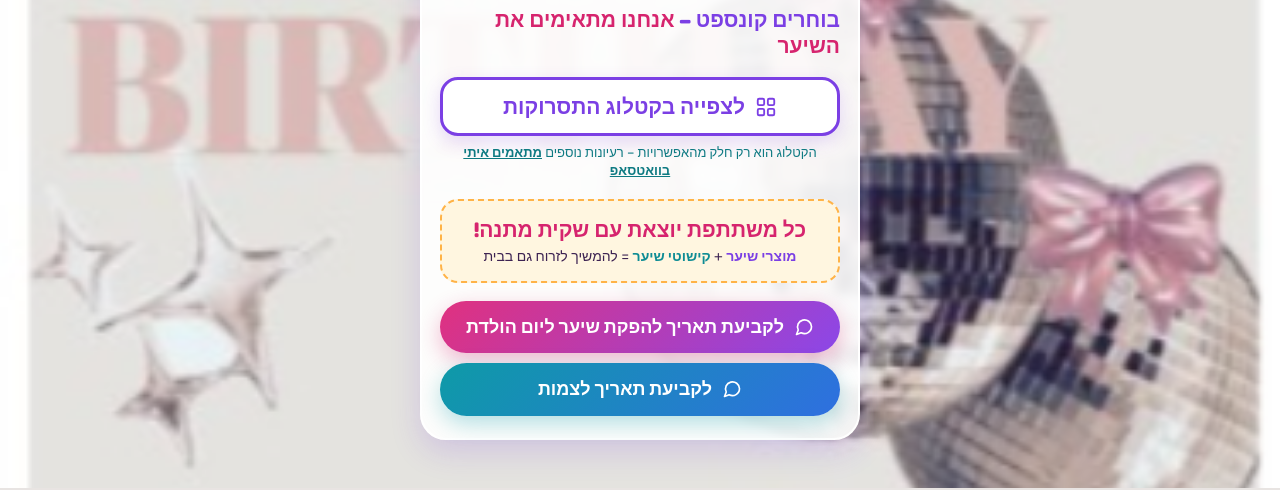
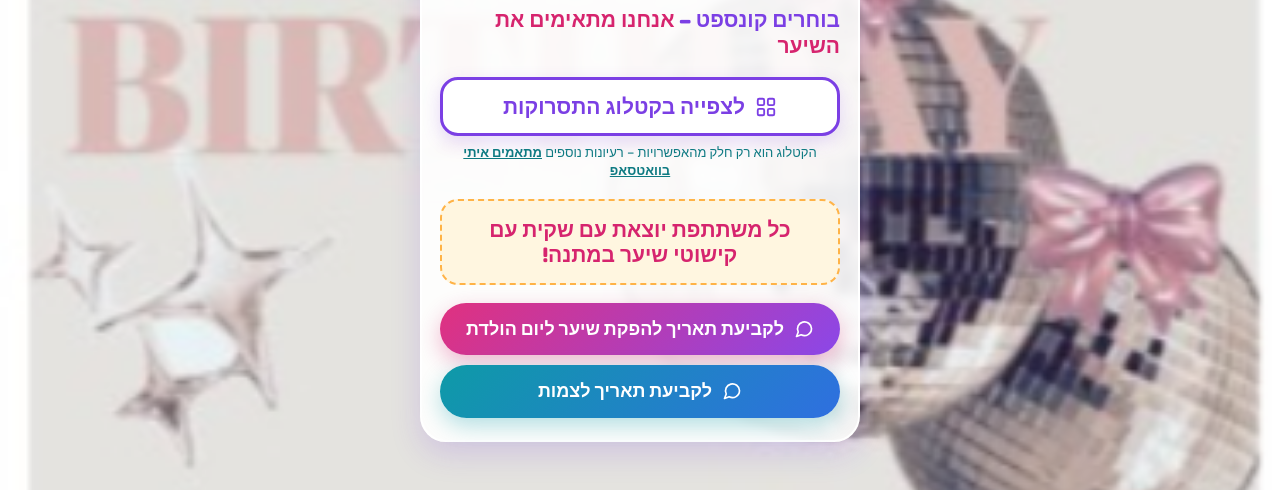
Before and after one commit to elsaE-hub/hair-birthday, a plain HTML site: page index.html in a window 1280 px wide. Shown: the part 357-847 px from the top of the page. Drawn offline with Linux system fonts and the light colour scheme.

Commit message:
Gift bag line update
Co-Authored-By: Claude Opus 5.5 <noreply@anthropic.com>
Claude-Session: https://claude.ai/code/session_01W5qDBKm9cFN3VNiFkDKYhL

```diff
--- a/index.html
+++ b/index.html
@@ -7,9 +7,9 @@
 <meta name="mobile-web-app-capable" content="yes">
 <meta name="apple-mobile-web-app-capable" content="yes">
 <title>הפקות שיער לימי הולדת</title>
-<meta name="description" content="צמות צבעוניות, תסרוקות וקישוטי שיער לימי הולדת – בהתאמה לקונספט שבחרתם. כל משתתפת יוצאת עם שקית מתנה!">
+<meta name="description" content="צמות צבעוניות, תסרוקות וקישוטי שיער לימי הולדת – בהתאמה לקונספט שבחרתם. כל משתתפת יוצאת עם שקית עם קישוטי שיער במתנה!">
 <meta property="og:title" content="יום הולדת עם שיער של כוכבת! 🎀">
-<meta property="og:description" content="צמות צבעוניות, תסרוקות וקישוטי שיער בהתאמה לקונספט. כל משתתפת יוצאת עם שקית מתנה!">
+<meta property="og:description" content="צמות צבעוניות, תסרוקות וקישוטי שיער בהתאמה לקונספט. כל משתתפת יוצאת עם שקית עם קישוטי שיער במתנה!">
 <meta property="og:image" content="https://hair-birthday.vercel.app/bg.png">
 <link rel="preconnect" href="https://fonts.googleapis.com">
 <link href="https://fonts.googleapis.com/css2?family=Fredoka:wght@600;700&family=Rubik:wght@400;500;700&display=swap" rel="stylesheet">
@@ -29,7 +29,7 @@ a{color:#7B3FE4}
 .catnote{margin:8px 0 0;font-size:13px;line-height:1.4;text-align:center;color:#0E7A82}
 .catnote a{color:#0E7A82;font-weight:700}
 .gift{background:#FFF6E0;border-radius:18px;padding:16px;text-align:center;border:2px dashed #FFB347}
-.gift h3{margin:0 0 6px;font-family:Fredoka,sans-serif;font-weight:700;font-size:21px;color:#D6246E}
+.gift h3{margin:0;font-family:Fredoka,sans-serif;font-weight:700;font-size:21px;color:#D6246E}
 .gift p{margin:0;font-size:14px}
 .ctas{display:flex;flex-direction:column;gap:10px}
 .cta{display:flex;align-items:center;justify-content:center;gap:10px;color:#fff;text-decoration:none;font-weight:700;font-size:18px;line-height:1.25;text-align:center;padding:15px 18px;border-radius:999px}
@@ -67,8 +67,7 @@ a{color:#7B3FE4}
       <p class="catnote">הקטלוג הוא רק חלק מהאפשרויות – רעיונות נוספים <a href="https://wa.me/972547750524?text=%D7%94%D7%99%D7%99%21%20%D7%A8%D7%90%D7%99%D7%AA%D7%99%20%D7%90%D7%AA%20%D7%94%D7%A7%D7%98%D7%9C%D7%95%D7%92%20%D7%95%D7%90%D7%A9%D7%9E%D7%97%20%D7%9C%D7%94%D7%AA%D7%99%D7%99%D7%A2%D7%A5%20%D7%A2%D7%9C%20%D7%A8%D7%A2%D7%99%D7%95%D7%A0%D7%95%D7%AA%20%D7%9C%D7%A6%D7%9E%D7%95%D7%AA%20%F0%9F%92%95" target="_blank" rel="noopener">מתאמים איתי בוואטסאפ</a></p>
     </div>
     <div class="gift">
-      <h3>כל משתתפת יוצאת עם שקית מתנה!</h3>
-      <p><b style="color:#7B3FE4">מוצרי שיער</b> + <b style="color:#0E8C94">קישוטי שיער</b> = להמשיך לזרוח גם בבית</p>
+      <h3>כל משתתפת יוצאת עם שקית עם קישוטי שיער במתנה!</h3>
     </div>
     <div class="ctas">
       <a class="cta bday" href="https://wa.me/972547750524?text=%D7%94%D7%99%D7%99%21%20%D7%94%D7%92%D7%A2%D7%AA%D7%99%20%D7%9E%D7%93%D7%A3%20%D7%94%D7%A0%D7%97%D7%99%D7%AA%D7%94%20%D7%95%D7%90%D7%A9%D7%9E%D7%97%20%D7%9C%D7%AA%D7%90%D7%9D%20%D7%AA%D7%90%D7%A8%D7%99%D7%9A%20%D7%9C%D7%94%D7%A4%D7%A7%D7%AA%20%D7%A9%D7%99%D7%A2%D7%A8%20%D7%9C%D7%99%D7%95%D7%9D%20%D7%94%D7%95%D7%9C%D7%93%D7%AA%20%F0%9F%8E%80%0A%D7%AA%D7%90%D7%A8%D7%99%D7%9A%20%D7%9E%D7%91%D7%95%D7%A7%D7%A9%3A%0A%D7%92%D7%99%D7%9C%20%D7%99%D7%9C%D7%93%D7%AA%20%D7%99%D7%95%D7%9D%20%D7%94%D7%94%D7%95%D7%9C%D7%93%D7%AA%3A%0A%D7%9E%D7%A1%D7%A4%D7%A8%20%D7%9E%D7%A9%D7%AA%D7%AA%D7%A4%D7%95%D7%AA%3A%0A%D7%A7%D7%95%D7%A0%D7%A1%D7%A4%D7%98%3A" target="_blank" rel="noopener">
```
